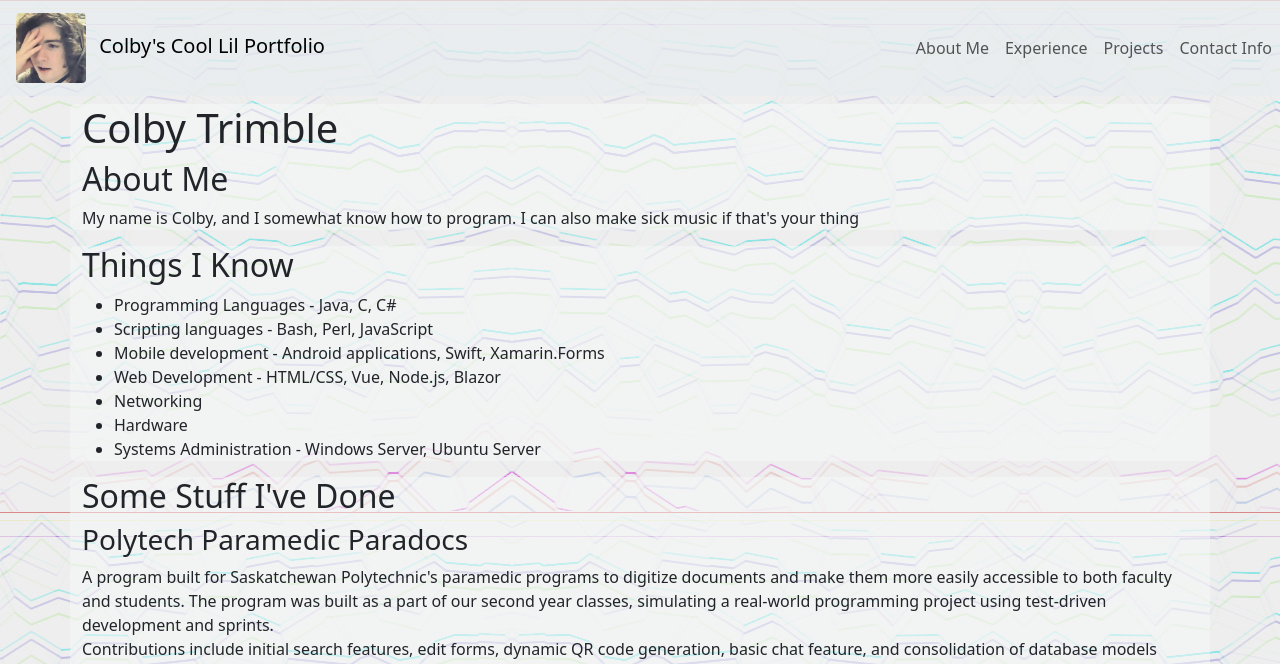
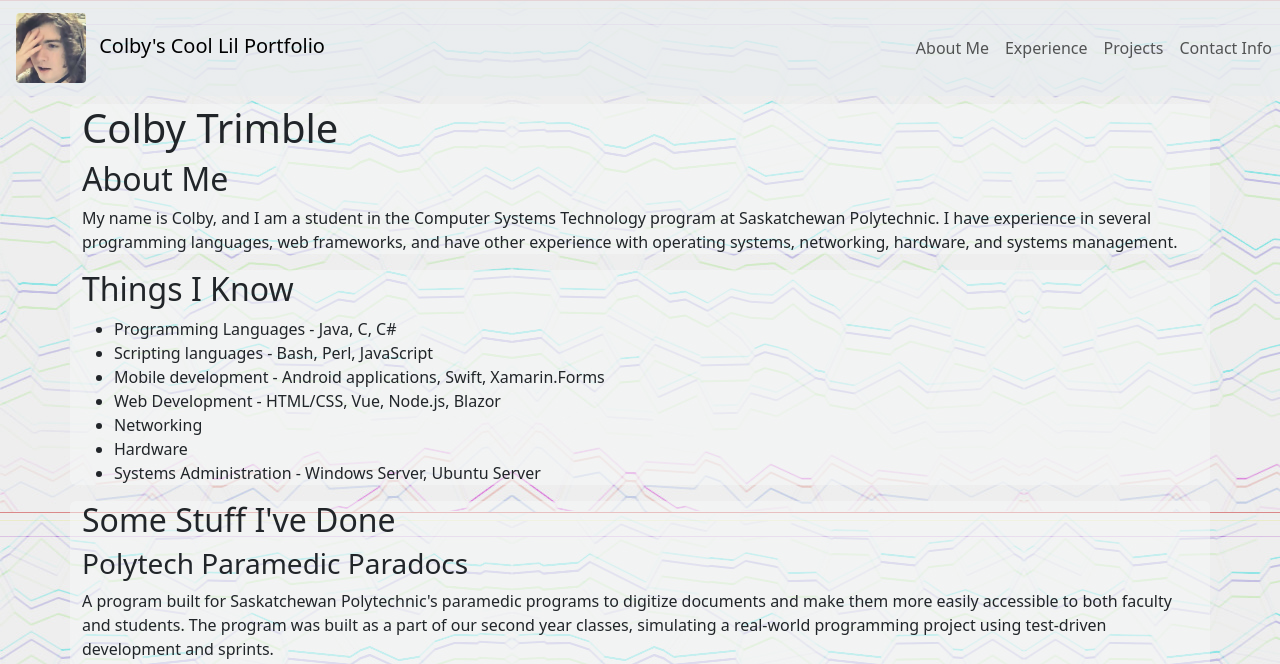
Before and after one commit to ct88910/ct88910.github.io, a plain HTML site: page index.html in a window 1280 px wide. Shown: the top 664 px of the page. Drawn offline with Linux system fonts and the light colour scheme.

Commit message:
fixed background and actually did bio

```diff
--- a/index.html
+++ b/index.html
@@ -9,6 +9,7 @@
     <style>
         body {
             background-image: url("images/bg.jpg");
+            background-attachment: fixed;
         }
 
         .carousel-item.active .carousel-caption {
@@ -46,7 +47,9 @@
 <div class="mt-2 container bg-opacity-50 bg-light rounded-2" id="about">
     <h1>Colby Trimble</h1>
     <h2>About Me</h2>
-    <p>My name is Colby, and I somewhat know how to program. I can also make sick music if that's your thing</p>
+    <p>My name is Colby, and I am a student in the Computer Systems Technology program at Saskatchewan Polytechnic.
+    I have experience in several programming languages, web frameworks, and have other experience with operating systems,
+    networking, hardware, and systems management.</p>
 </div>
 
 <div class="container bg-opacity-50 bg-light rounded-2" id="experience">
```
